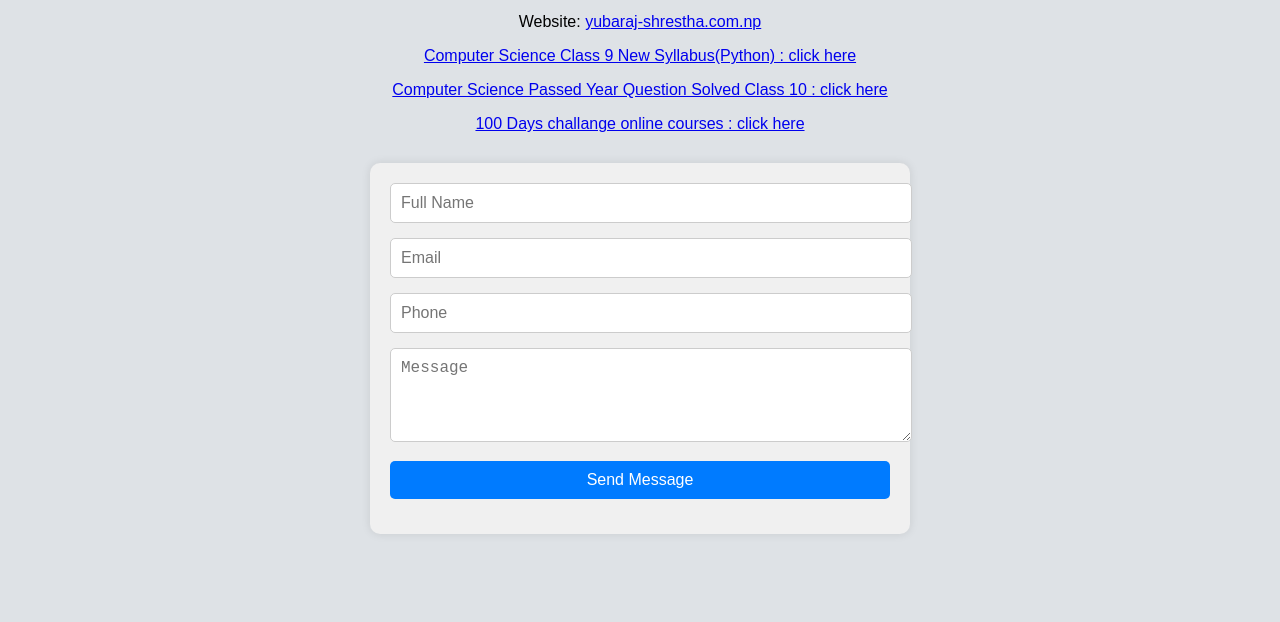
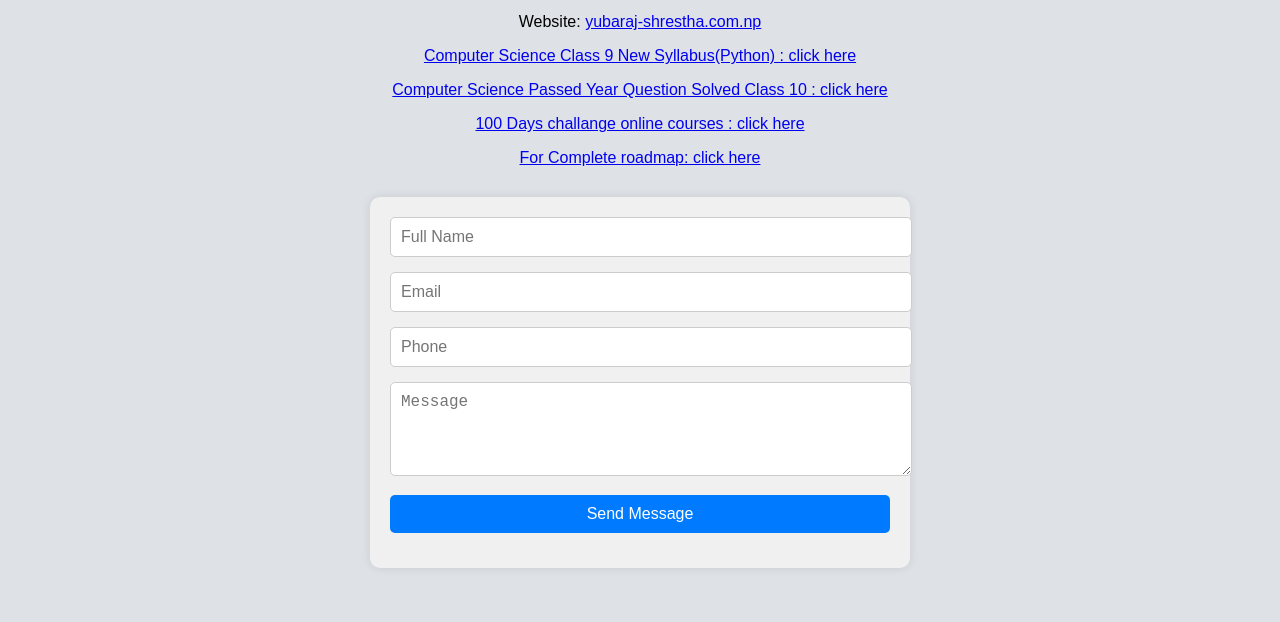
Before and after one commit to sthayubaraj/port, a plain HTML site: page index.html in a window 1280 px wide. Shown: the part 1161-1783 px from the top of the page. Drawn offline with Linux system fonts and the light colour scheme.

Commit message:
adding roadmap link

```diff
--- a/index.html
+++ b/index.html
@@ -200,6 +200,8 @@
     <p><a href="https://seeqbasicomputer.blogspot.com/2025/04/">Computer Science Class 9 New Syllabus(Python) : click here</a></p>
     <p><a href="https://seeqbasicomputer.blogspot.com/2025/03//">Computer Science Passed Year Question Solved Class 10 : click here</a></p>
     <p><a href="https://docs.google.com/document/d/1N3M5OaXGJM_1r8e1xNunm8HM1fv5FnO1aM8pXYNx66E/edit?tab=t.0#heading=h.kq0p40sime3h/">100 Days challange online courses : click here</a></p>
+    <p><a href="https://roadmap.sh/">For Complete roadmap: click here</a></p>
+
     <form action="https://formsubmit.co/it.yubarajshrestha@gmail.com" method="POST" class="contact-form">
       <input type="hidden" name="_captcha" value="false">
       <input type="text" name="name" placeholder="Full Name" required>
```
